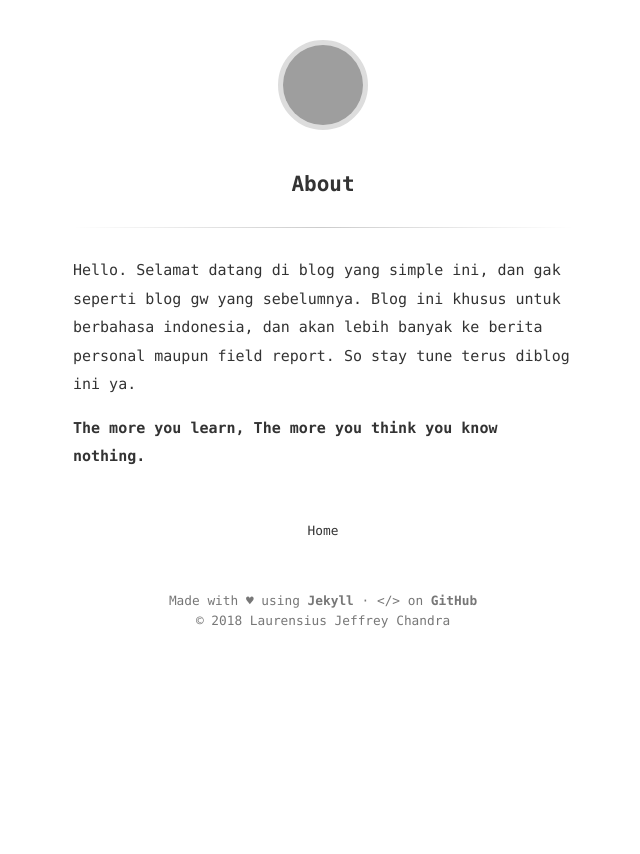
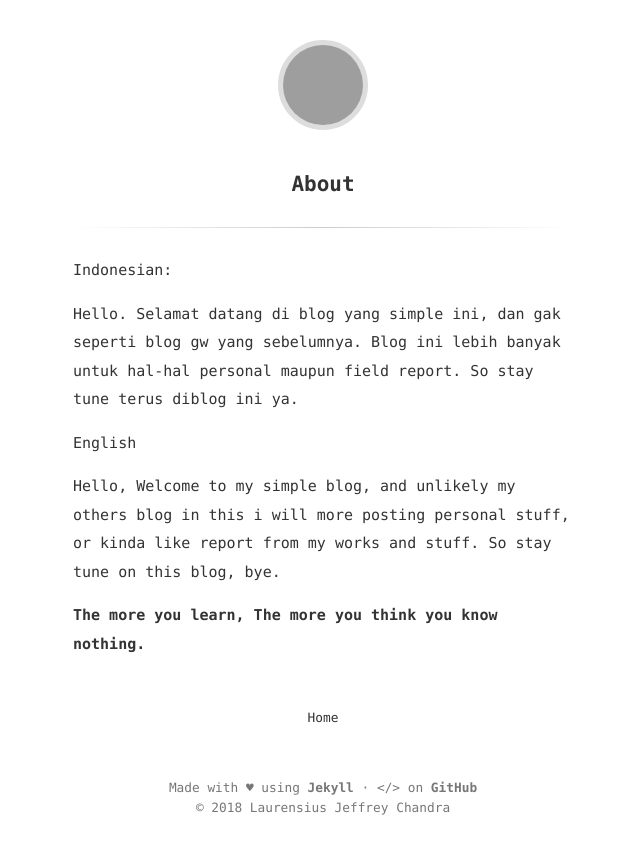
Before and after one commit to arcestia/skiddle.id, a Jekyll site: the page built from about.md, in a window 1280 px wide, cut to the strip 0-854 px from the top of the page. Shown: the whole strip, without its empty margins (317-957 px from the left). Built offline with Jekyll 4.4.1, drawn with Linux system fonts in a browser that asks for light colours; grey boxes are pictures that could not be loaded.

Commit message:
update about

```diff
--- a/about.md
+++ b/about.md
@@ -2,9 +2,15 @@
 layout: page
 title: About
 ---
+Indonesian:
 
 Hello.
-Selamat datang di blog yang simple ini, dan gak seperti blog gw yang sebelumnya. Blog ini khusus untuk berbahasa indonesia, dan akan lebih banyak ke berita personal maupun field report. So stay tune terus diblog ini ya.
+Selamat datang di blog yang simple ini, dan gak seperti blog gw yang sebelumnya. Blog ini lebih banyak untuk hal-hal personal maupun field report. So stay tune terus diblog ini ya.
 
 
+English
+
+Hello,
+Welcome to my simple blog, and unlikely my others blog in this i will more posting personal stuff, or kinda like report from my works and stuff. So stay tune on this blog, bye.
+
 **The more you learn, The more you think you know nothing.**
```
